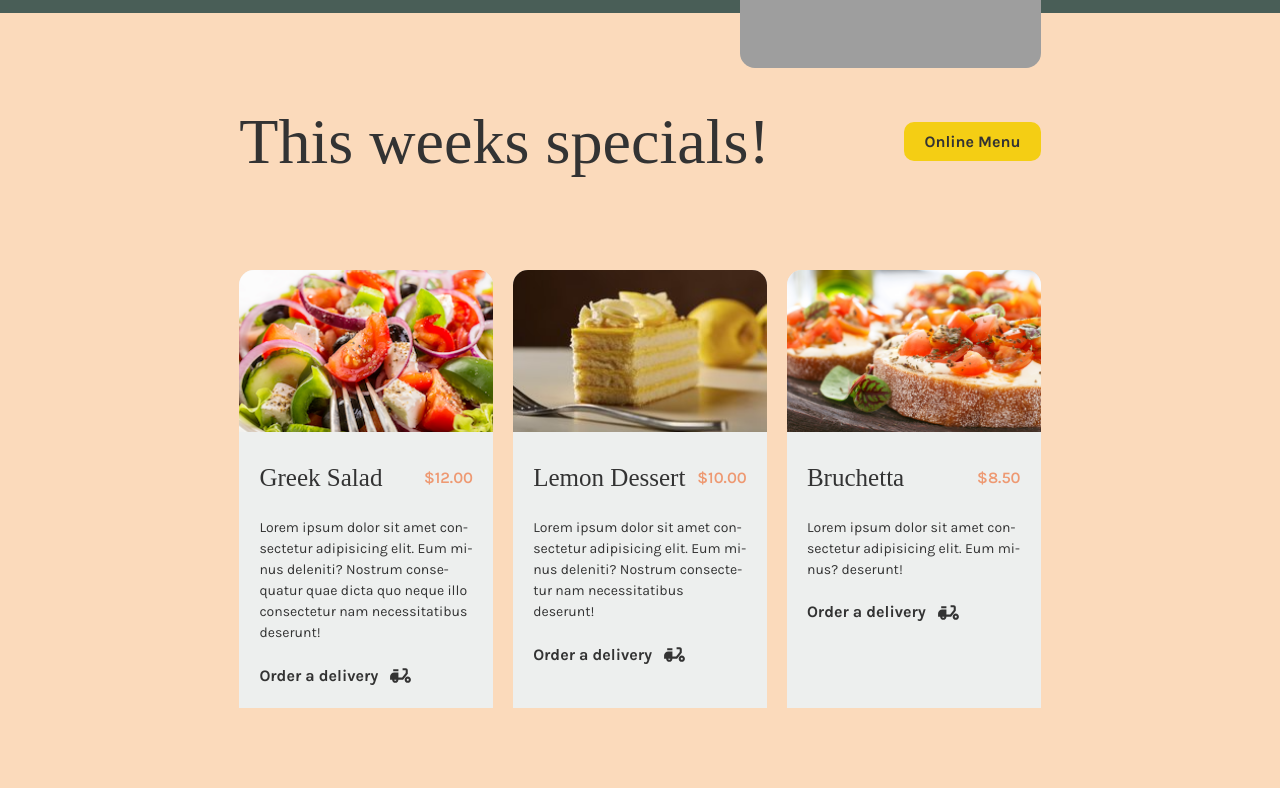
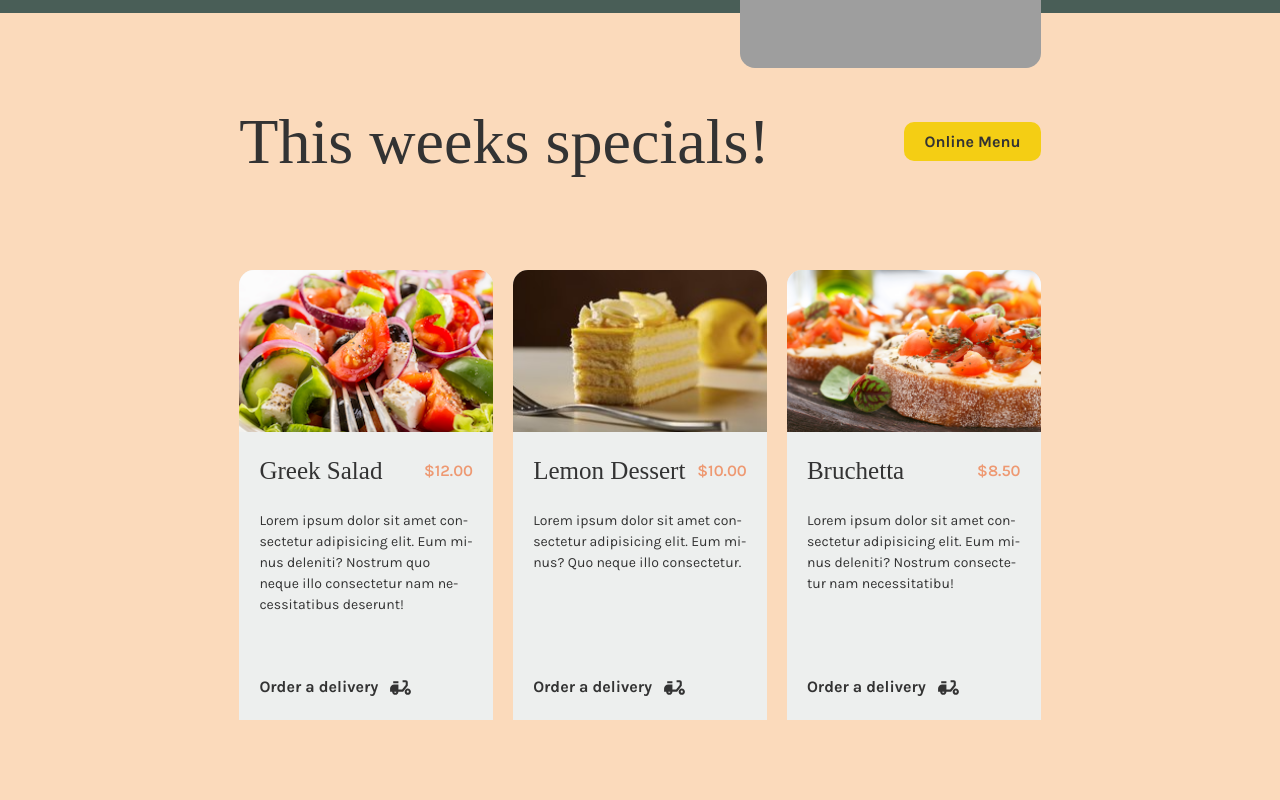
Before and after one commit to emad-abaei/capstone, a React (Create React App) app: page / in a window 1280 px wide. Shown: the part 333-1133 px from the top of the page. Built offline with nearby package versions, Linux system fonts and the light colour scheme; grey boxes are pictures that could not be loaded; a web font is replaced by a local one.

Commit message:
feat: Specials done

```diff
--- a/src/App.css
+++ b/src/App.css
@@ -246,20 +246,33 @@ select:focus {
 
 .specials__item {
   max-width: 30rem;
+  height: 450px;
   background-color: var(--color-highlight-silver);
+  border-top-right-radius: var(--border-radius-xl);
+  border-top-left-radius: var(--border-radius-xl);
+  overflow: hidden;
+
+  display: flex;
+  flex-direction: column;
 }
 
 .specials__item img {
   width: 100%;
-  /* max-height: 160px; */
+  height: auto;
+  flex-shrink: 0;
 }
 
 .specials__item__content {
   padding: 2rem;
+
+  display: flex;
+  flex-direction: column;
+  flex-grow: 1;
 }
 
 .specials__item__content div {
   font-weight: 600;
+
   display: flex;
   justify-content: space-between;
   align-items: center;
@@ -268,6 +281,7 @@ select:focus {
 .specials__item__name {
   text-transform: capitalize;
 }
+
 .specials__item__price {
   color: var(--color-secondary-dark);
 }
@@ -275,13 +289,9 @@ select:focus {
 .specials__item__description {
   margin: 2rem 0;
   font-size: 1.4rem;
+  flex-grow: 1;
 }
 
-.specials__item,
-.specials__item img {
-  border-top-right-radius: var(--border-radius-xl);
-  border-top-left-radius: var(--border-radius-xl);
-}
 /* Footer */
 .footer {
   background-color: var(--color-primary-light);
--- a/src/components/Header.js
+++ b/src/components/Header.js
@@ -1,3 +1,4 @@
+// Components
 import Logo from "./Logo";
 import Nav from "./Nav";
 
--- a/src/components/Hero.js
+++ b/src/components/Hero.js
@@ -1,4 +1,4 @@
-import React from "react";
+// Components
 import Button from "./Button";
 
 function Hero() {
--- a/src/components/Specials.js
+++ b/src/components/Specials.js
@@ -1,3 +1,4 @@
+// Components
 import Button from "./Button";
 import SpeciatlItem from "./SpeciatlItem";
 // Dummy data
@@ -18,9 +19,6 @@ function Specials() {
         {specialItems.map((item) => (
           <SpeciatlItem item={item} key={item.key} />
         ))}
-        {/* <SpeciatlItem />
-        <SpeciatlItem />
-        <SpeciatlItem /> */}
       </div>
     </section>
   );
--- a/src/components/SpeciatlItem.js
+++ b/src/components/SpeciatlItem.js
@@ -1,6 +1,7 @@
-import React from "react";
+// Components
+import Button from "./Button";
+// Icons
 import { MdDeliveryDining } from "react-icons/md";
-import Button from "./Button";
 
 function SpeciatlItem({ item }) {
   return (
--- a/src/data/dummyData.js
+++ b/src/data/dummyData.js
@@ -5,22 +5,22 @@ export const SPECIALS_DATA = [
     name: "greek salad",
     price: "12.00",
     description:
-      "Lorem ipsum dolor sit amet consectetur adipisicing elit. Eum minus deleniti? Nostrum consequatur quae dicta quo neque illo consectetur nam necessitatibus deserunt!"
+      "Lorem ipsum dolor sit amet consectetur adipisicing elit. Eum minus deleniti? Nostrum quo neque illo consectetur nam necessitatibus deserunt!"
   },
   {
-    id: "03",
+    id: "02",
     image: "/assets/images/lemon-dessert.png",
     name: "lemon dessert",
     price: "10.00",
     description:
-      "Lorem ipsum dolor sit amet consectetur adipisicing elit. Eum minus deleniti? Nostrum consectetur nam necessitatibus deserunt!"
+      "Lorem ipsum dolor sit amet consectetur adipisicing elit. Eum minus? Quo neque illo consectetur."
   },
   {
-    id: "02",
+    id: "03",
     image: "/assets/images/bruchetta.png",
     name: "bruchetta",
     price: "8.50",
     description:
-      "Lorem ipsum dolor sit amet consectetur adipisicing elit. Eum minus? deserunt!"
+      "Lorem ipsum dolor sit amet consectetur adipisicing elit. Eum minus deleniti? Nostrum consectetur nam necessitatibu!"
   }
 ];
```
